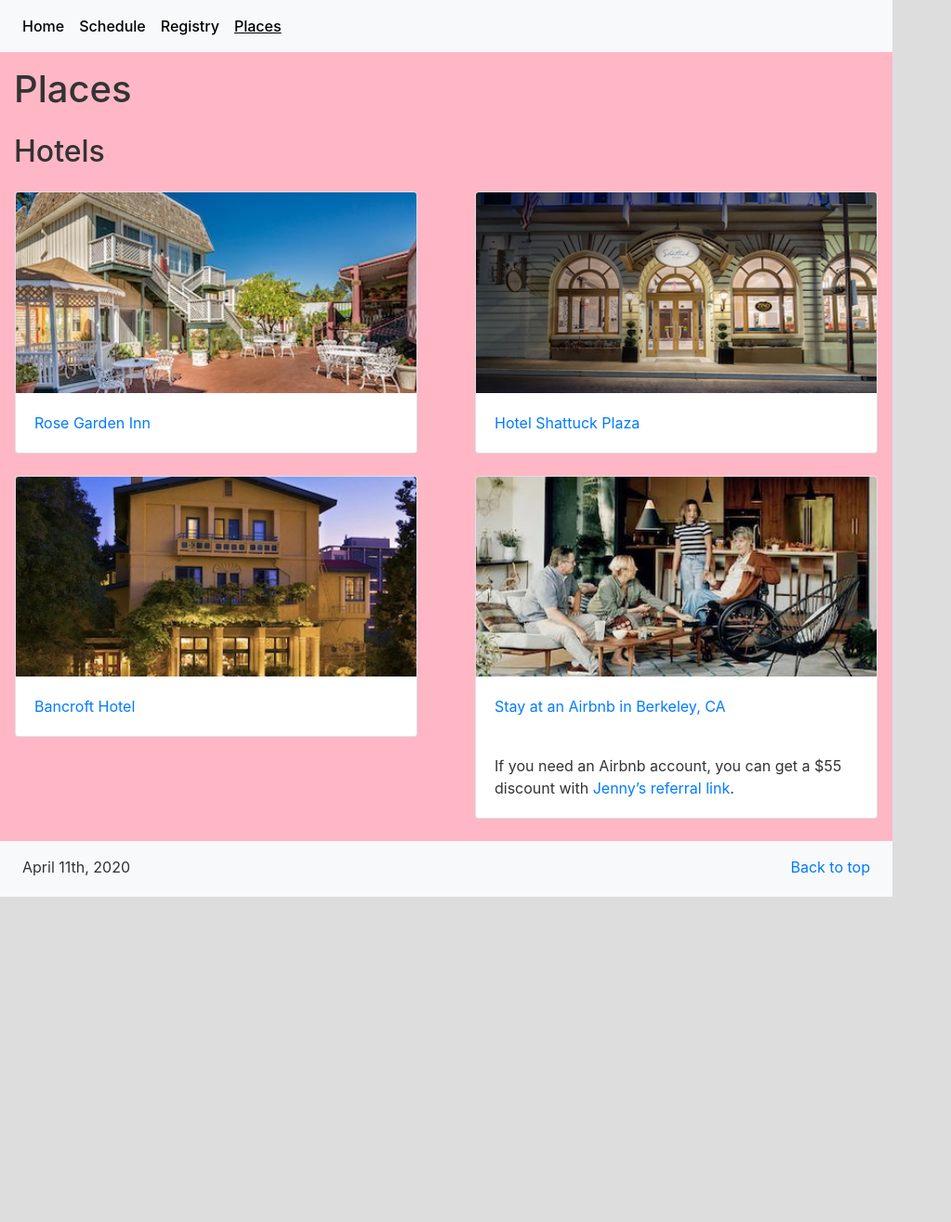
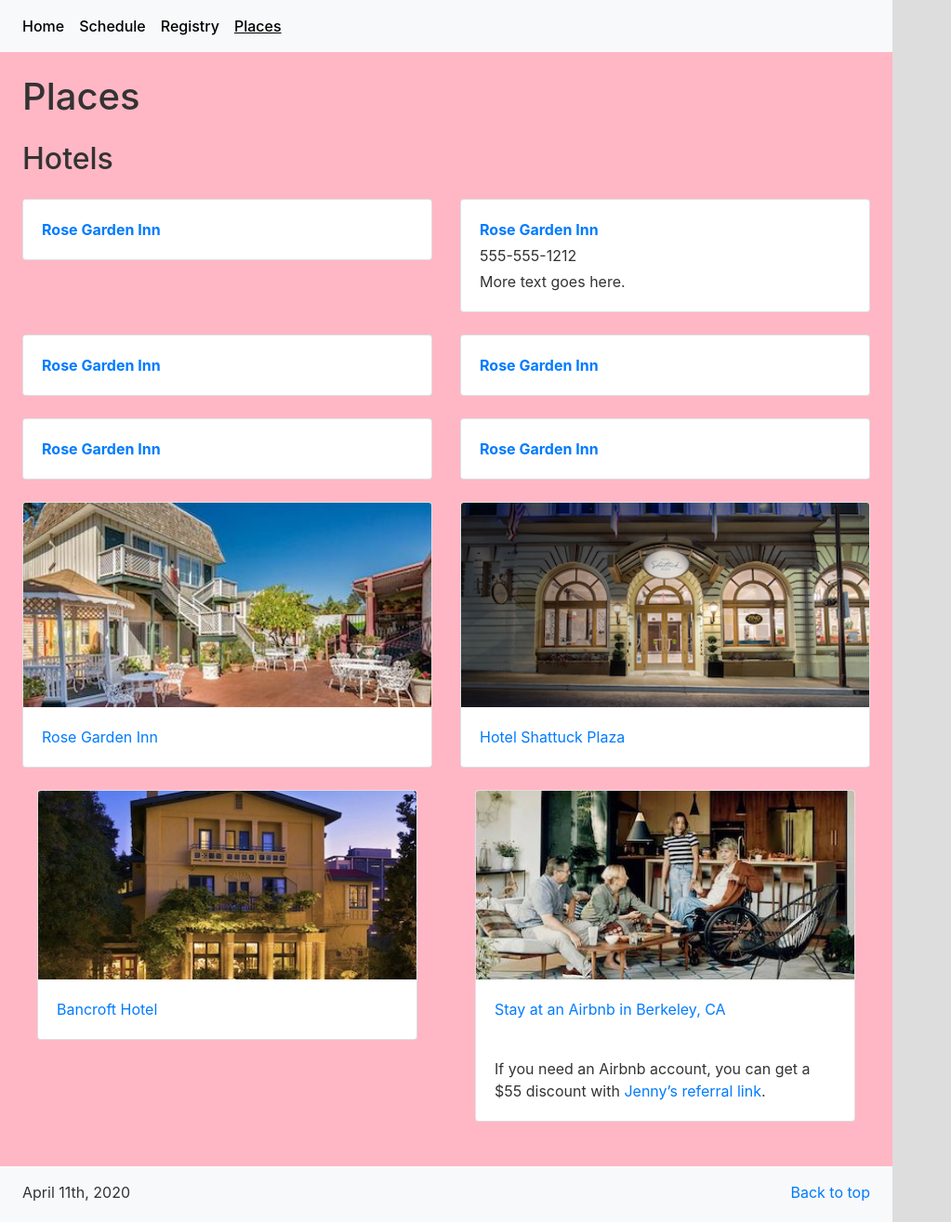
Before and after one commit to louisrawlins/jz-louis.com, a Jekyll site: the page built from places.html, in a window 1280 px wide. Shown: the whole page at 93% size, without its empty margins (0-1023 px from the left). Built offline with Jekyll 4.4.1, drawn with Linux system fonts in a browser that asks for light colours; before the commit the page ends 965 px from its top, so only the background shows below that.

Commit message:
testing stretched links

```diff
--- a/index.html
+++ b/index.html
@@ -28,7 +28,7 @@
 
 <main id="home" role="main">
 
-  <section class="px-4 py-4">
+  <section class="mx-4 py-4">
     <div class="">
       <h1 class="display-5 font-weight-bold pb-4">Jenny Zhou<br /><span class="font-weight-light ml-5">+</span><br />Louis Rawlins</h1>
       <h2 class="h3 font-weight-bold">April 11th, 2020<br />UC Botanical Garden<br />Berkeley, California</h2>
--- a/places.html
+++ b/places.html
@@ -28,17 +28,77 @@
 
 <main id="places" role="main">
 
-  <section>
-    <div class="container pt-3">
+  <section class="mx-4 py-4">
+    <div class="">
       <h1>Places</h1>
     </div>
 
-    <div class="container my-4">
+    <div class="my-4">
       <h2>Hotels</h2>
     </div>
+
     <div class="row">
       <div class="col-sm-6">
-        <div class="card border-muted mx-3 mb-4">
+        <div class="card h-80 border-muted mb-4">
+          <div class="card-body font-weight-bold">
+            <a href="https://www.rosegardeninn.com/en-us" class="card-link">Rose Garden Inn</a>
+          </div>
+        </div>
+      </div>
+      <div class="col-sm-6">
+        <div class="card h-80 border-muted mb-4">
+          <div class="card-body">
+            <div class="font-weight-bold mb-1">
+              <a href="https://www.rosegardeninn.com/en-us" class="stretched-link">Rose Garden Inn</a>
+            </div>
+            <div class="mb-1">
+              555-555-1212
+            </div>
+            <div>
+              More text goes here.
+            </div>
+          </div>
+        </div>
+      </div>
+    </div>
+
+    <div class="row">
+      <div class="col-sm-6">
+        <div class="card h-80 border-muted mb-4">
+          <div class="card-body font-weight-bold">
+            <a href="https://www.rosegardeninn.com/en-us" class="card-link">Rose Garden Inn</a>
+          </div>
+        </div>
+      </div>
+      <div class="col-sm-6">
+        <div class="card h-80 border-muted mb-4">
+          <div class="card-body font-weight-bold">
+            <a href="https://www.rosegardeninn.com/en-us" class="card-link">Rose Garden Inn</a>
+          </div>
+        </div>
+      </div>
+    </div>
+
+    <div class="row">
+      <div class="col-sm-6">
+        <div class="card h-80 border-muted mb-4">
+          <div class="card-body font-weight-bold">
+            <a href="https://www.rosegardeninn.com/en-us" class="card-link">Rose Garden Inn</a>
+          </div>
+        </div>
+      </div>
+      <div class="col-sm-6">
+        <div class="card h-80 border-muted mb-4">
+          <div class="card-body font-weight-bold">
+            <a href="https://www.rosegardeninn.com/en-us" class="card-link">Rose Garden Inn</a>
+          </div>
+        </div>
+      </div>
+    </div>
+
+    <div class="row">
+      <div class="col-sm-6">
+        <div class="card border-muted mb-4">
           <img class="card-img-top" src="/assets/images/rosegardeninn.jpg" alt="Rose Garden Inn">
           <div class="card-body">
             <a href="https://www.rosegardeninn.com/en-us" class="card-link">Rose Garden Inn</a>
@@ -46,7 +106,7 @@
         </div>
       </div>
       <div class="col-sm-6">
-        <div class="card border-muted mx-3 mb-4">
+        <div class="card border-muted mb-4">
           <img class="card-img-top" src="/assets/images/hotelshattuckplaza.jpg" alt="Hotel Shattuck Plaza">
           <div class="card-body">
             <a href="https://www.hotelshattuckplaza.com" class="card-link">Hotel Shattuck Plaza</a>
```
